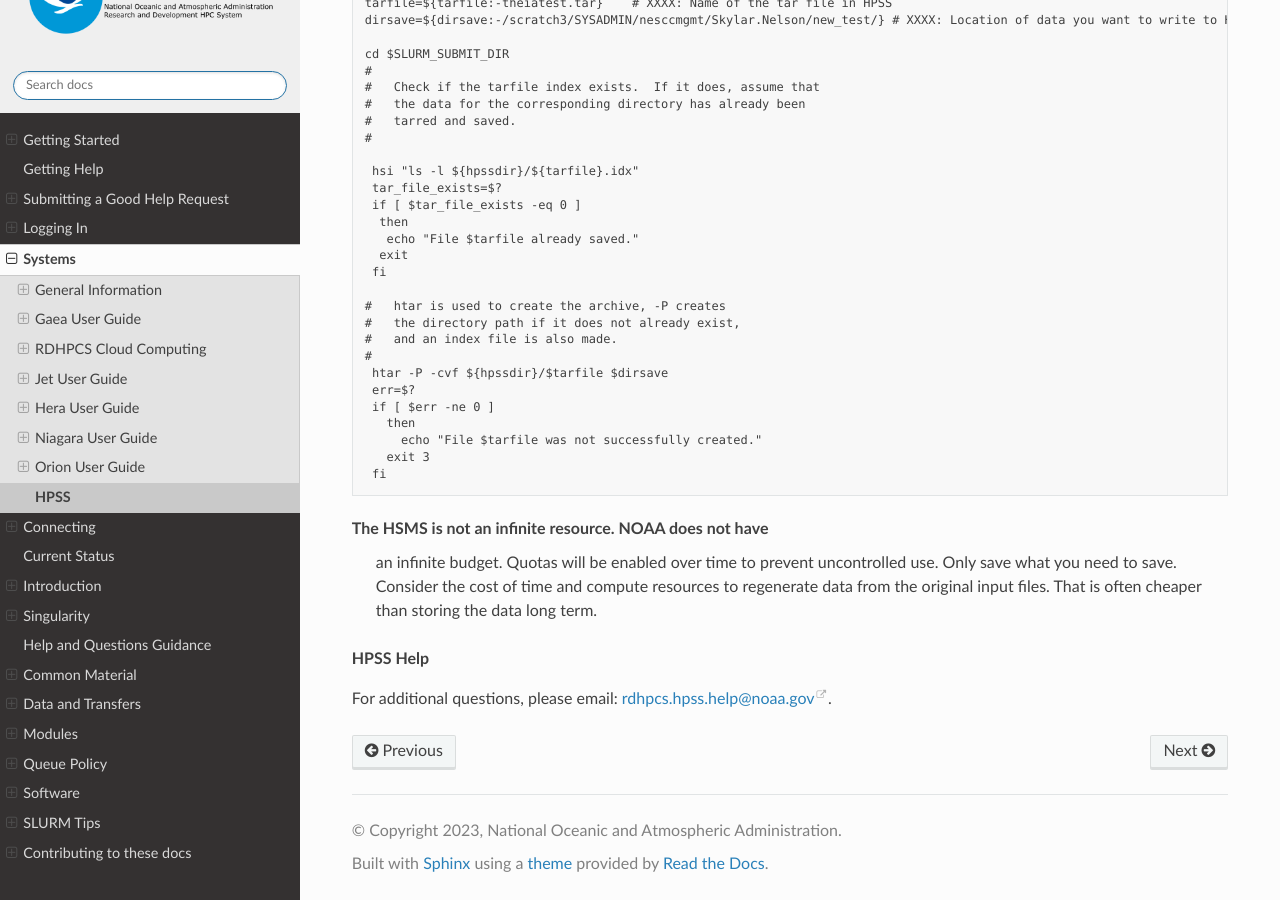
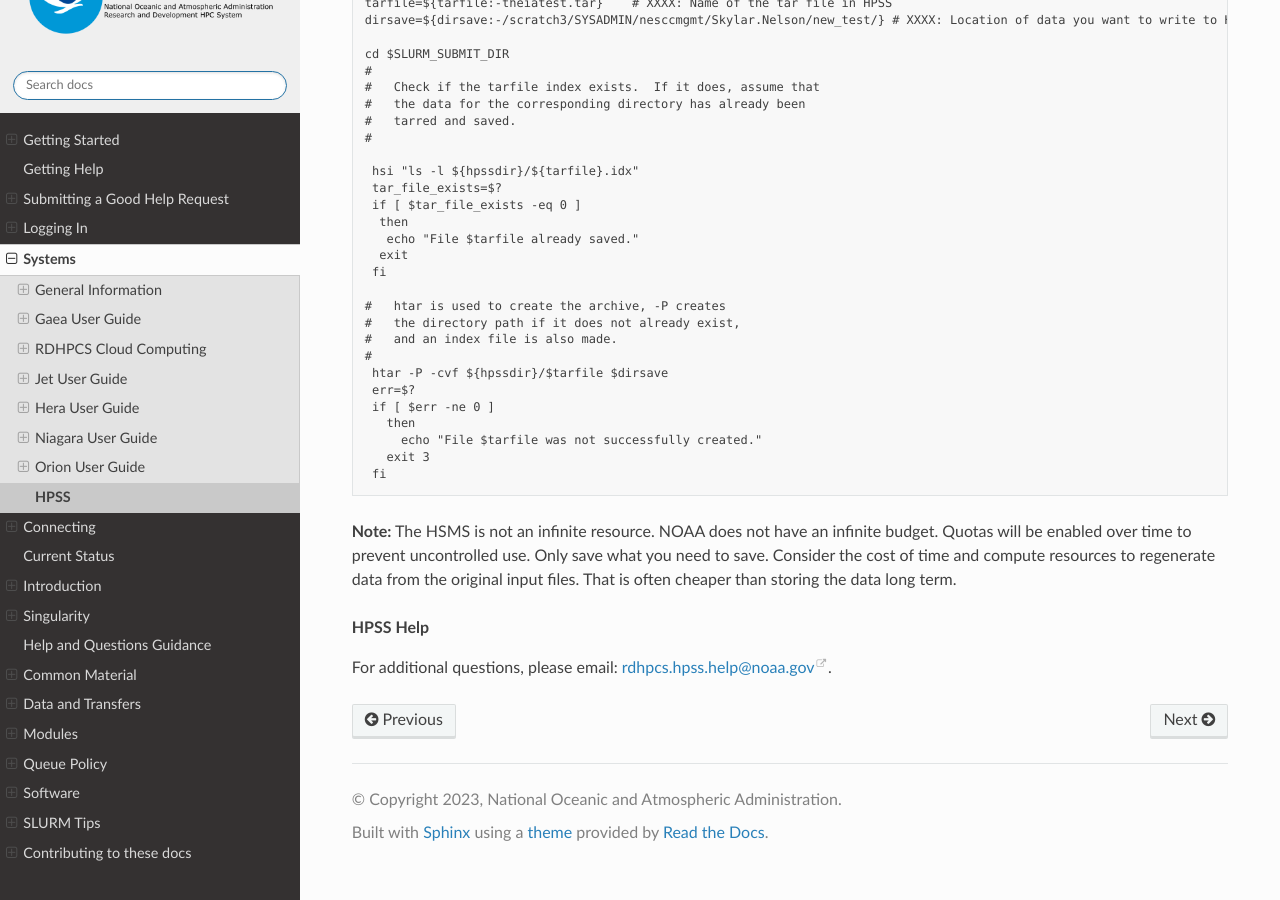
Before and after one commit to NOAA-RDHPCS/noaa-rdhpcs.github.io, a Sphinx documentation site: the page built from source/systems/HPSS.rst, in a window 1280 px wide and 900 px high, scrolled down 14132 px. Built offline with Sphinx 7.4.7 and the Read the Docs theme 2.0.0, drawn with Linux system fonts in a browser that asks for light colours; pages that are not in the unit, such as notebooks, are missing from menus.

Commit message:
final note 2

```diff
--- a/source/systems/HPSS.rst
+++ b/source/systems/HPSS.rst
@@ -879,13 +879,13 @@ HPSS via a batch job on Theia:
       exit 3
     fi
 
-.. warning::
+**Note:**
 The HSMS is not an infinite resource. NOAA does not have
-   an infinite budget. Quotas will be enabled over time to
-   prevent uncontrolled use. Only save what you need to
-   save. Consider the cost of time and compute resources to
-   regenerate data from the original input files. That is
-   often cheaper than storing the data long term.
+an infinite budget. Quotas will be enabled over time to
+prevent uncontrolled use. Only save what you need to
+save. Consider the cost of time and compute resources to
+regenerate data from the original input files. That is
+often cheaper than storing the data long term.
 
 .. rubric:: HPSS Help
 
```
